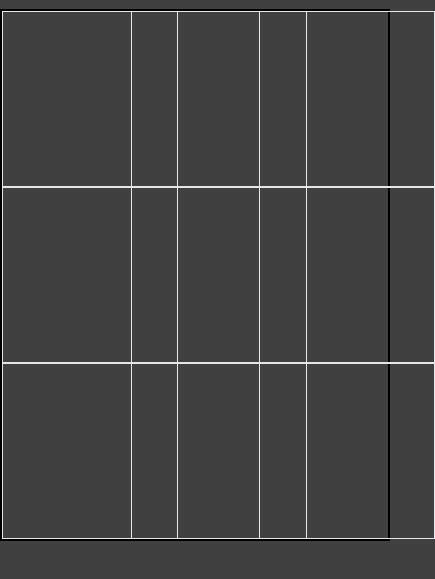
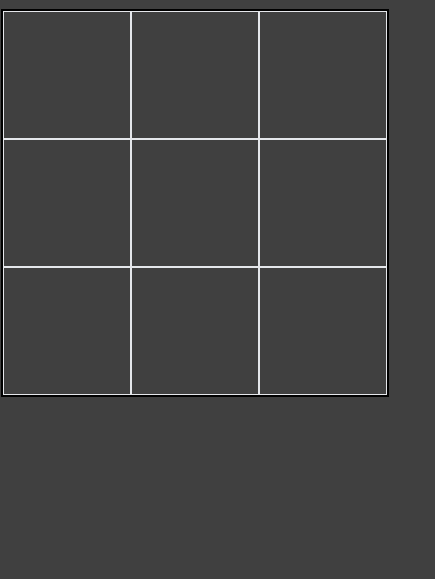
Before and after one commit to Source-Kod/Odin-Tic-Tac-Toe, a website: page index.html in a window 390 px wide. Shown: the part 99-678 px from the top of the page, 435 px wide, since content can reach past the window. Drawn offline with Linux system fonts and the light colour scheme.

Commit message:
fix grid size on small screens

```diff
--- a/script.js
+++ b/script.js
@@ -71,7 +71,7 @@ const gameBoard = (() => {
 
       gameboardContainer.appendChild(gridCell);
 
-      gridCell.classList = 'w-44 h-44 border border-solid';
+      gridCell.classList = 'w-32 h-32 md:w-44 md:h-44 border border-solid';
     });
   };
 
```
Also changed, not shown: css/style.css.
